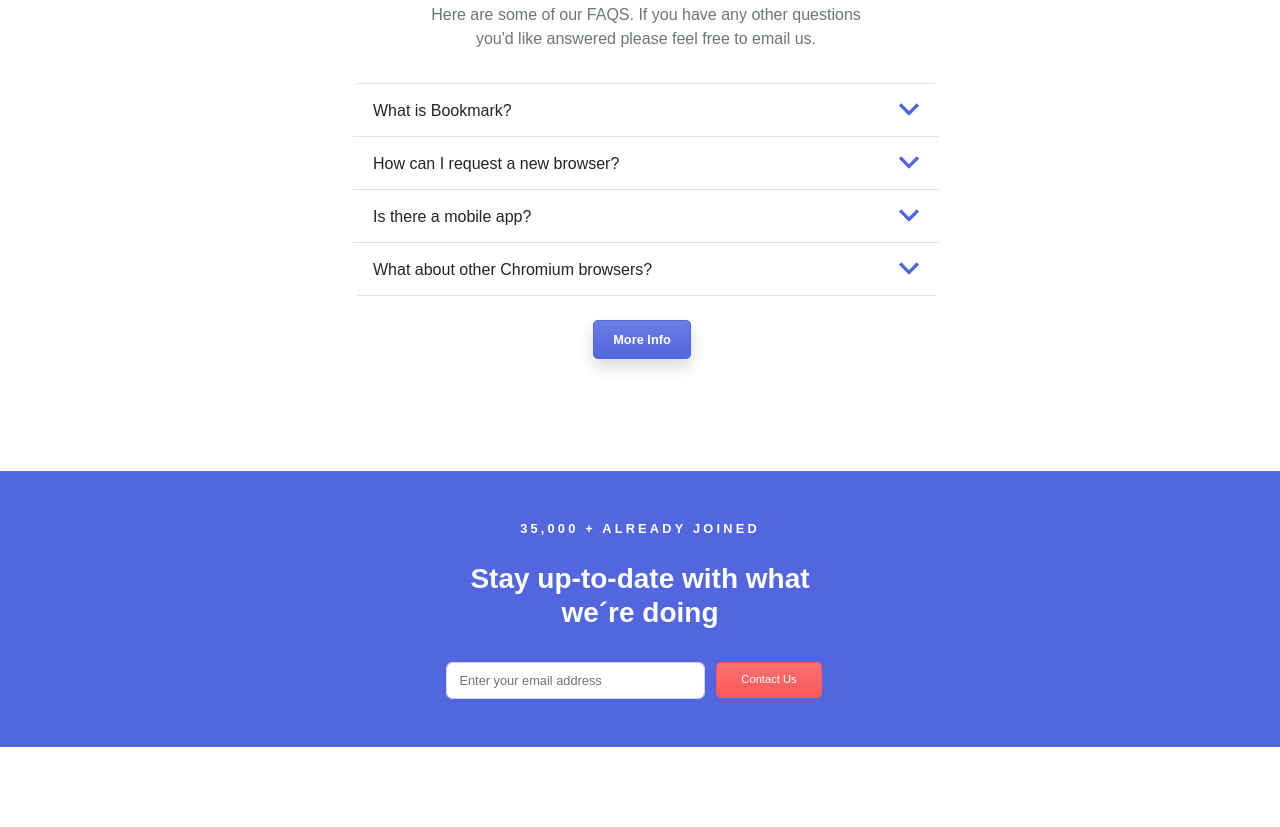
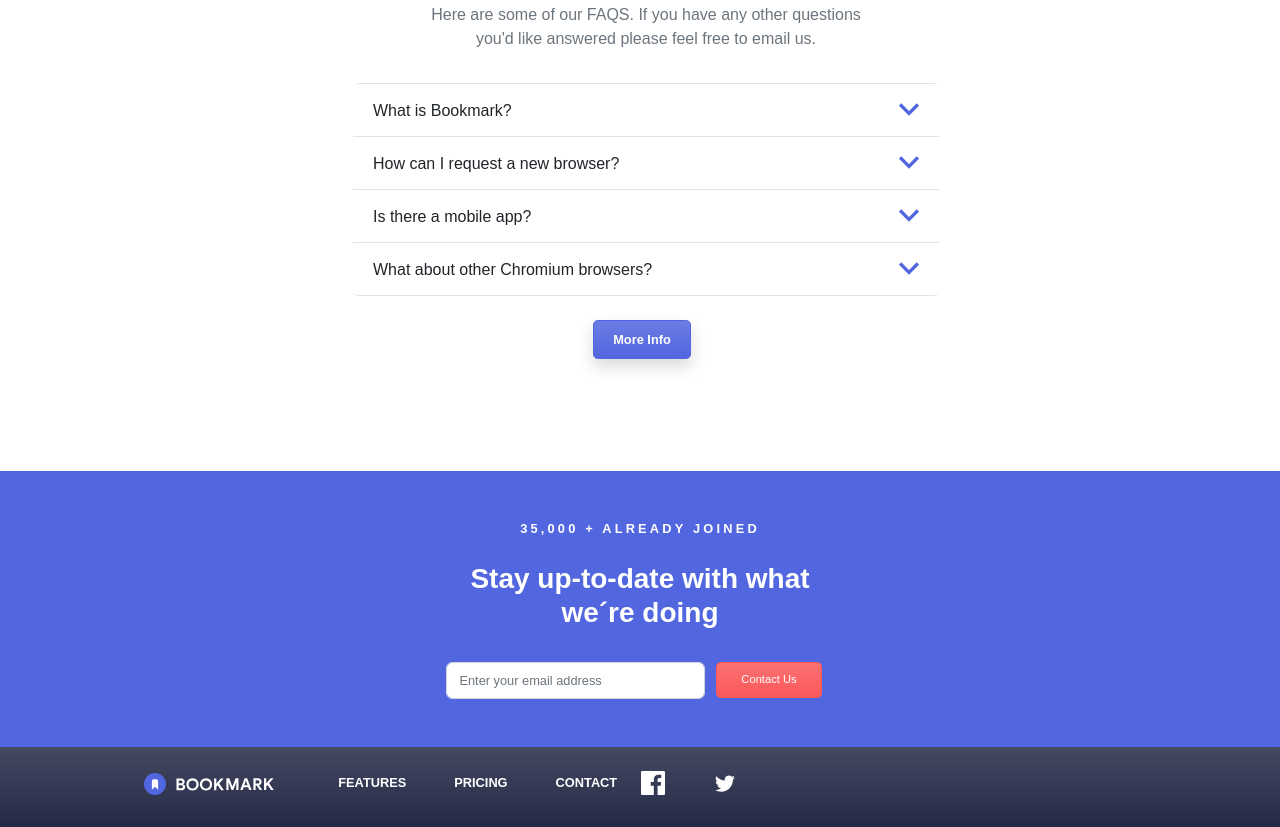
Before and after one commit to mariano-farace/ITA-React-Sprint2, a website: page index.html in a window 1280 px wide. Shown: the part 2158-2985 px from the top of the page. Before the commit the page ends 2905 px from the top, so only its background shows below. Drawn offline with nearby package versions, Linux system fonts and the light colour scheme.

Commit message:
Implement Bottom navbar

```diff
--- a/index.html
+++ b/index.html
@@ -381,8 +381,51 @@
     </div>
   </section>
 
+  <!-- Bottom Nav-bar -->
+  <section>
+
+    <nav class="navbar navbar-expand-sm navbar-light pb-4 ps-6 pe-6 pt-3 fs-6 bg-navy ">
+      <div class="container ps-5 d-flex justify-content-start  " id="navbarNavAltMarkup">
+
+
+        <a class="navbar-brand" href="#">
+
+          <img src="assets/Imagenes/logo-bookmark-txt-white.svg" alt="logo-bookmark" height="22" /></a>
+        <div class="navbar-nav ps-4  ">
+          <a class="nav-link text-secondary mx-3 fs-7 text-white" href="#">FEATURES</a>
+          <a class="nav-link text-secondary mx-3 fs-7 text-white" href="#">PRICING</a>
+          <a class="nav-link text-secondary mx-3 fs-7 text-white" href="#">CONTACT</a>
+        </div>
+        <div class="d-inline-flex">
+
+          <a class="pe-5" href="#"><svg style="color: white" xmlns="http://www.w3.org/2000/svg" width="24" height="24"
+              fill="currentColor">
+              <path fill-rule="evenodd"
+                d="M22.675 0H1.325C.593 0 0 .593 0 1.325v21.351C0 23.407.593 24 1.325 24H12.82v-9.294H9.692v-3.622h3.128V8.413c0-3.1 1.893-4.788 4.659-4.788 1.325 0 2.463.099 2.795.143v3.24l-1.918.001c-1.504 0-1.795.715-1.795 1.763v2.313h3.587l-.467 3.622h-3.12V24h6.116c.73 0 1.323-.593 1.323-1.325V1.325C24 .593 23.407 0 22.675 0z" />
+            </svg></a>
+          <a href="#"> <svg style="color: white" xmlns="http://www.w3.org/2000/svg" width="24" height="20"
+              fill="currentColor" class="bi bi-twitter" viewBox="0 0 16 16">
+              <path
+                d="M5.026 15c6.038 0 9.341-5.003 9.341-9.334 0-.14 0-.282-.006-.422A6.685 6.685 0 0 0 16 3.542a6.658 6.658 0 0 1-1.889.518 3.301 3.301 0 0 0 1.447-1.817 6.533 6.533 0 0 1-2.087.793A3.286 3.286 0 0 0 7.875 6.03a9.325 9.325 0 0 1-6.767-3.429 3.289 3.289 0 0 0 1.018 4.382A3.323 3.323 0 0 1 .64 6.575v.045a3.288 3.288 0 0 0 2.632 3.218 3.203 3.203 0 0 1-.865.115 3.23 3.23 0 0 1-.614-.057 3.283 3.283 0 0 0 3.067 2.277A6.588 6.588 0 0 1 .78 13.58a6.32 6.32 0 0 1-.78-.045A9.344 9.344 0 0 0 5.026 15z"
+                fill="white"></path>
+            </svg></a>
+
+
+
+
+
+        </div>
+      </div>
+
+    </nav>
+
+
+
+  </section>
+
 </body>
 
+<!-- Form Validation script -->
 <script>
   (function () {
     'use strict'
--- a/sass/custom.scss
+++ b/sass/custom.scss
@@ -4,6 +4,8 @@
 $font-family-sans-serif: "Rubik", sans-serif;
 $enable-negative-margins: true;
 $enable-gradients: true;
+
+
 
 @import "../node_modules/bootstrap/scss/functions";
 @import "../node_modules/bootstrap/scss/variables";
@@ -147,3 +149,8 @@
   border-width: 2px;
 
 }
+
+//Custom bg color navy
+.bg-navy{
+  background-color: #242946;
+}
```
Also changed, not shown: assets/Imagenes/logo-bookmark-txt-white.svg (added), css/custom.css, 1 other file.
